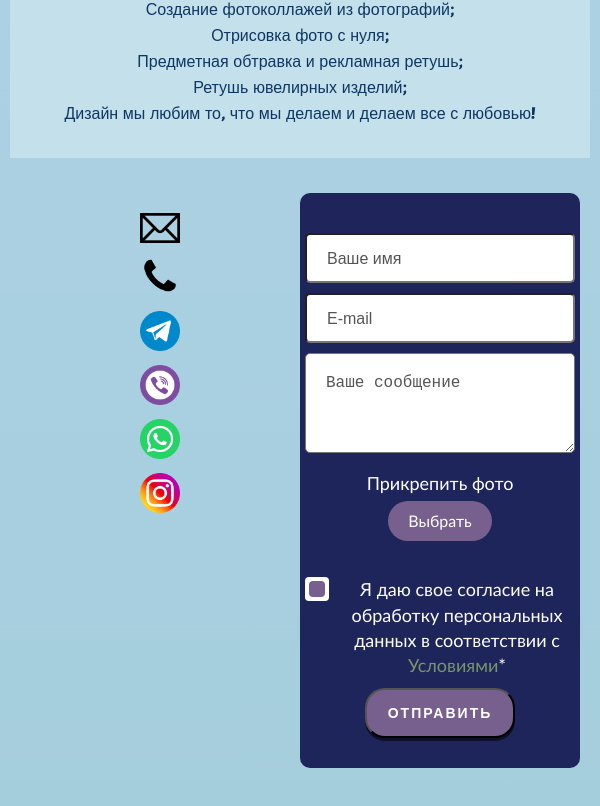
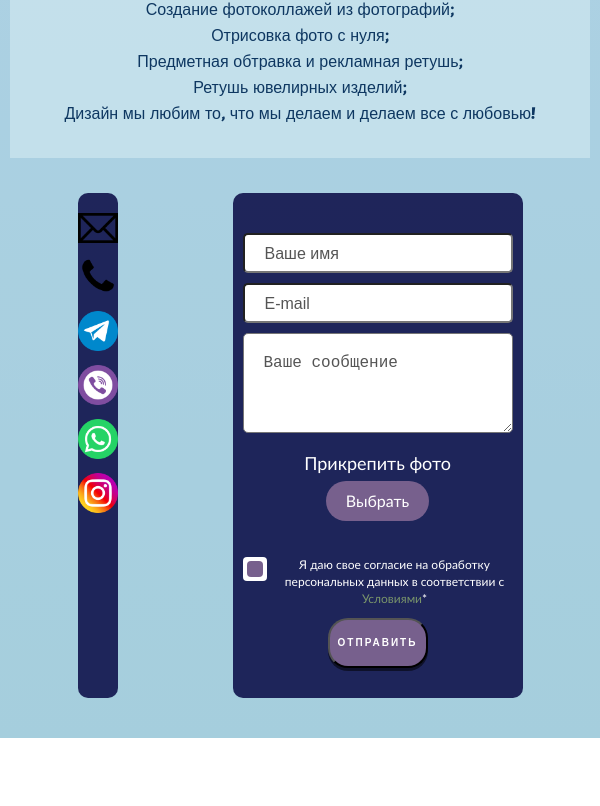
Before and after one commit to lunaymira/lunaymira.github.io, a plain HTML site: page index.html in a window 600 px wide. Shown: the part 2248-3054 px from the top of the page. After the commit the page ends 2986 px from the top, so only its background shows below. Drawn offline with Linux system fonts and the light colour scheme; files whose address does not match are found by name.

Commit message:
Update style.css

```diff
--- a/css/style.css
+++ b/css/style.css
@@ -406,15 +406,18 @@ a {
 
 .contacts-body {
 	display: flex;
-	justify-content: space-around;
+}
+
+.contacts-body__column {
+	margin-right: 30px;
+	padding-top: 50px;
 }
 
 .contacts-body__item {
-	width: 400px;
+	margin: 0 auto;
 }
 
 .contacts-column {
-	text-align: center;
 	padding-top: 20px;
 }
 
@@ -427,16 +430,16 @@ a {
 	width: 40px;
 }
 
-.contacts-body__item + .contacts-body__item {
+.contacts-body__item {
 	background-color: rgb(0, 0, 61, 0.82);
 	border-radius: 10px;
 }
 
 .form {
-	max-width: 350px;
+	max-width: 450px;
 	margin: 0px auto;
 	color: #fff;
-	padding: 30px 0;
+	padding: 30px 10px;
 }
 
 .form * {
@@ -647,6 +650,7 @@ textarea.form__input {
 	transition: background-color 0.5s ease 0s;
 	position: relative;
 	top: 0;
+	margin: 0 auto;
 }
 .form__button:hover {
 	background-color: #5c4a6d;
@@ -667,6 +671,12 @@ textarea.form__input {
 	.about__text {
 		font-size: 16px;
 		padding: 50px 30px;
+	}
+	.checkbox__label {
+		font-size: 12px;
+	}
+	.form__input {
+		height: 40px;
 	}
 }
 
@@ -724,6 +734,11 @@ textarea.form__input {
 	.services__row-number {
 		font-size: 14px;
 	}
+
+	.form__button {
+		width: 100px;
+		height: 35px;
+		font-size: 10px;
 	}
 	@media only screen and (max-width: 565px) {
 		.about__text {
@@ -748,9 +763,7 @@ textarea.form__input {
 			max-width: none;
 			padding: 0 10px;
 		}
-	.contacts-body__item {
-		width: 300px;
-	}
+
 		.form__item {
 			margin: 10px auto;
 			width: 270px;
@@ -759,3 +772,4 @@ textarea.form__input {
 			margin: 0 auto;
 		}
 	}
+}
```
Lines whose indentation alone changed are shown as unchanged.
